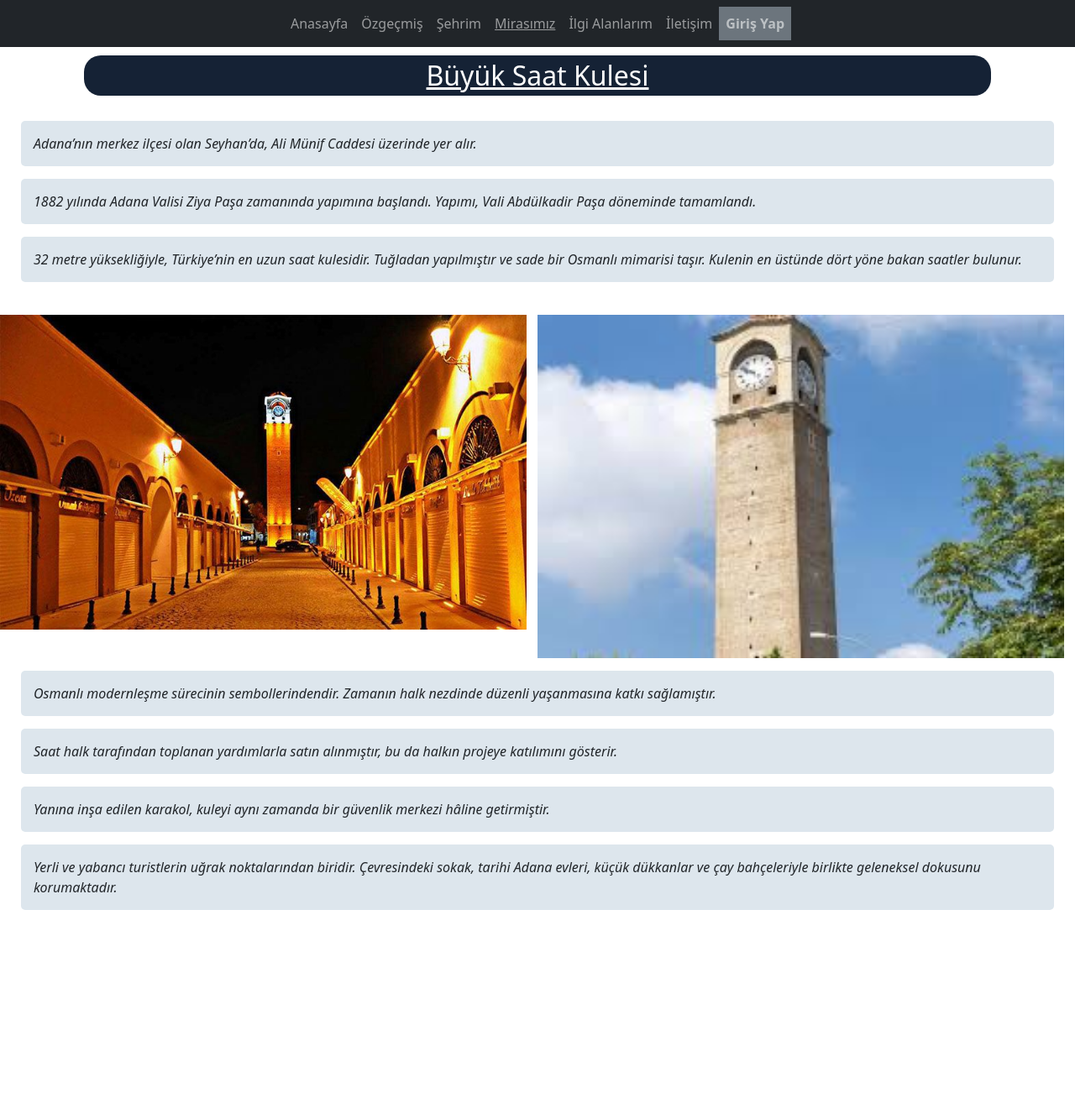
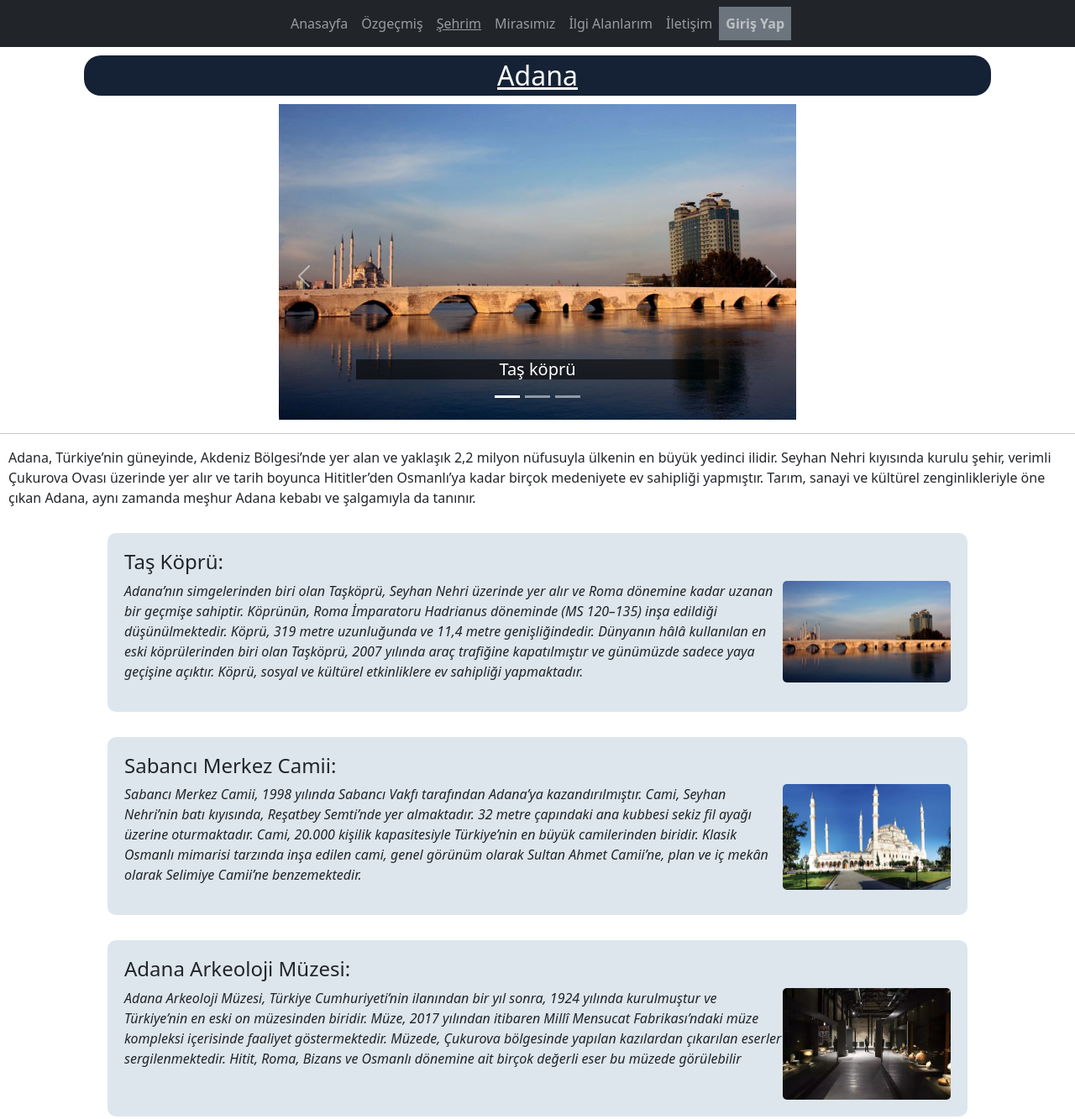
Before and after one commit to betulozkaya01/webtasarimodevim, a plain HTML site: page sehrim.html in a window 1280 px wide. Shown: the whole page at 84% size. Before the commit the page ends 1099 px from the top, so only its background shows below. Drawn offline with nearby package versions, Linux system fonts and the light colour scheme.

Commit message:
Fix sehrim page

```diff
--- a/sehrim.html
+++ b/sehrim.html
@@ -3,16 +3,15 @@
 <head>
     <meta charset="UTF-8">
     <meta name="viewport" content="width=device-width, initial-scale=1.0">
-    <title>Mirasımız</title>
+    <title>Şehrim</title>
 
     <link href="https://cdn.jsdelivr.net/npm/bootstrap@5.3.3/dist/css/bootstrap.min.css" rel="stylesheet"
         integrity="sha384-QWTKZyjpPEjISv5WaRU9OFeRpok6YctnYmDr5pNlyT2bRjXh0JMhjY6hW+ALEwIH" crossorigin="anonymous">
     <script src="https://cdn.jsdelivr.net/npm/bootstrap@5.3.3/dist/js/bootstrap.bundle.min.js"
         integrity="sha384-YvpcrYf0tY3lHB60NNkmXc5s9fDVZLESaAA55NDzOxhy9GkcIdslK1eN7N6jIeHz"
         crossorigin="anonymous"></script>
-    <link rel="stylesheet" href="resources/css/mirasimiz.css">
+    <link rel="stylesheet" href="resources/css/sehrim.css">
 </head>
-
 <body>
     <nav class="navbar navbar-expand-sm sticky-top bg-dark navbar-dark">
         <div class="container-fluid">
@@ -29,10 +28,10 @@
                         <a class="nav-link" href="ozgecmis.html">Özgeçmiş</a>
                     </li>
                     <li class="nav-item">
-                        <a class="nav-link" href="sehrim.html">Şehrim</a>
+                        <a class="nav-link" href="sehrim.html" style="text-decoration: underline;">Şehrim</a>
                     </li>
                     <li class="nav-item">
-                        <a class="nav-link" href="mirasimiz.html" style="text-decoration: underline;">Mirasımız</a>
+                        <a class="nav-link" href="mirasimiz.html">Mirasımız</a>
                     </li>
                     <li class="nav-item">
                         <a class="nav-link" href="ilgi_alanlarim.html">İlgi Alanlarım</a>
@@ -43,32 +42,77 @@
                     <li class="nav-item bg-secondary" id="login" style="font-weight: bolder;">
                         <a class="nav-link" href="login.html">Giriş Yap</a>
                     </li>
-
                 </ul>
             </div>
         </div>
     </nav>
 
+    <h2 style="text-decoration: underline; text-align: center; margin: 10px 100px ; padding: 5px 0px; background-color: #152235; border-radius: 20px; color: white;">Adana</h2>
 
-    <h2 style="text-decoration: underline; text-align: center; margin: 10px 100px ; padding: 5px 0px; background-color: #152235; border-radius: 20px; color: white;">Büyük Saat Kulesi</h2>
+    <div class="container" style="width: 50%;">
+        <div id="carouselExampleCaptions" class="carousel slide carousel-fade">
+            <div class="carousel-indicators">
+              <button type="button" data-bs-target="#carouselExampleCaptions" data-bs-slide-to="0" class="active" aria-current="true" aria-label="Slide 1"></button>
+              <button type="button" data-bs-target="#carouselExampleCaptions" data-bs-slide-to="1" aria-label="Slide 2"></button>
+              <button type="button" data-bs-target="#carouselExampleCaptions" data-bs-slide-to="2" aria-label="Slide 3"></button>
+            </div>
 
-    <div id="old_images_container">
+            <div class="carousel-inner">
 
+              <div class="carousel-item active">
+                <a href="#kopru"><img src="resources/images/kopru.jpeg" class="d-block w-100" alt="Köprü resmi"></a>
+                <div class="carousel-caption">
+                    <h5 style="background-color: rgba(0,0,0,0.6);">Taş köprü</h5>
+                </div>
+              </div>
+
+              <div class="carousel-item">
+                <a href="#cami"><img src="resources/images/cami.jpeg" class="d-block w-100" alt="Cami resmi"></a>
+                <div class="carousel-caption">
+                    <h5 style="background-color: rgba(0,0,0,0.6);">Sabancı Merkez Camii</h5>
+                </div>
+              </div>
+
+              <div class="carousel-item">
+                <a href="#muze"><img src="resources/images/müze.jpeg" class="d-block w-100" alt="Müze resmi"></a>
+                <div class="carousel-caption">
+                    <h5 style="background-color: rgba(0,0,0,0.6);">Adana Arkeoloji Müzesi</h5>
+                </div>
+              </div>
+            </div>
+
+            <button class="carousel-control-prev" type="button" data-bs-target="#carouselExampleCaptions" data-bs-slide="prev" style="background-color: rgba(0,0,0,0.5); margin: 205px 0; border-radius: 150px; width: 60px;">
+              <span class="carousel-control-prev-icon" aria-hidden="true"></span>
+              <span class="visually-hidden">Previous</span>
+            </button>
+            <button class="carousel-control-next" type="button" data-bs-target="#carouselExampleCaptions" data-bs-slide="next" style="background-color: rgba(0,0,0,0.5); margin: 205px 0; border-radius: 150px; width: 60px;">
+              <span class="carousel-control-next-icon" aria-hidden="true"></span>
+              <span class="visually-hidden">Next</span>
+            </button>
+          </div>
     </div>
-    <p class="content">Adana’nın merkez ilçesi olan Seyhan’da, Ali Münif Caddesi üzerinde yer alır.</p>
-    <p class="content">1882 yılında Adana Valisi Ziya Paşa zamanında yapımına başlandı. Yapımı, Vali Abdülkadir Paşa döneminde tamamlandı.</p>
-    <p class="content">32 metre yüksekliğiyle, Türkiye’nin en uzun saat kulesidir. Tuğladan yapılmıştır ve sade bir Osmanlı mimarisi taşır. Kulenin en üstünde dört yöne bakan saatler bulunur.</p>
-
-    <br>
-
-    <img src="resources/images/saat.jpeg" alt="Saat resmi" width="49%" style="display: block; margin: auto; float: left;">
-    <img src="resources/images/buyuksaat.jpg" alt="Saat resmi - 2" width="49%" style="display: block; margin: auto;">
-
-    <p class="content">Osmanlı modernleşme sürecinin sembollerindendir. Zamanın halk nezdinde düzenli yaşanmasına katkı sağlamıştır.</p>
-    <p class="content">Saat halk tarafından toplanan yardımlarla satın alınmıştır, bu da halkın projeye katılımını gösterir.</p>
-    <p class="content">Yanına inşa edilen karakol, kuleyi aynı zamanda bir güvenlik merkezi hâline getirmiştir.</p>
-    <p class="content">Yerli ve yabancı turistlerin uğrak noktalarından biridir. Çevresindeki sokak, tarihi Adana evleri, küçük dükkanlar ve çay bahçeleriyle birlikte geleneksel dokusunu korumaktadır.</p>
 
 
+
+    <hr>
+    <p style="margin: 3px 10px;">Adana, Türkiye’nin güneyinde, Akdeniz Bölgesi’nde yer alan ve yaklaşık 2,2 milyon nüfusuyla ülkenin en büyük yedinci ilidir. Seyhan Nehri kıyısında kurulu şehir, verimli Çukurova Ovası üzerinde yer alır ve tarih boyunca Hititler’den Osmanlı’ya kadar birçok medeniyete ev sahipliği yapmıştır. Tarım, sanayi ve kültürel zenginlikleriyle öne çıkan Adana, aynı zamanda meşhur Adana kebabı ve şalgamıyla da tanınır.</p>
+
+    <div id="kopru" class="lokasyonlar">
+        <h4>Taş Köprü:</h4>
+        <img src="resources/images/kopru.jpeg" alt="galata resmi" width="200px"  style="float: right;">
+        <p >Adana’nın simgelerinden biri olan Taşköprü, Seyhan Nehri üzerinde yer alır ve Roma dönemine kadar uzanan bir geçmişe sahiptir. Köprünün, Roma İmparatoru Hadrianus döneminde (MS 120–135) inşa edildiği düşünülmektedir. Köprü, 319 metre uzunluğunda ve 11,4 metre genişliğindedir. Dünyanın hâlâ kullanılan en eski köprülerinden biri olan Taşköprü, 2007 yılında araç trafiğine kapatılmıştır ve günümüzde sadece yaya geçişine açıktır. Köprü, sosyal ve kültürel etkinliklere ev sahipliği yapmaktadır.</p>
+    </div>
+
+    <div id="cami" class="lokasyonlar">
+        <h4>Sabancı Merkez Camii:</h4>
+        <img src="resources/images/cami.jpeg" alt="istanbul boğazı resmi" width="200px" style="float: right;">
+        <p>Sabancı Merkez Camii, 1998 yılında Sabancı Vakfı tarafından Adana’ya kazandırılmıştır. Cami, Seyhan Nehri’nin batı kıyısında, Reşatbey Semti’nde yer almaktadır. 32 metre çapındaki ana kubbesi sekiz fil ayağı üzerine oturmaktadır. Cami, 20.000 kişilik kapasitesiyle Türkiye’nin en büyük camilerinden biridir. Klasik Osmanlı mimarisi tarzında inşa edilen cami, genel görünüm olarak Sultan Ahmet Camii’ne, plan ve iç mekân olarak Selimiye Camii’ne benzemektedir.</p>
+    </div>
+
+    <div id="muze" class="lokasyonlar">
+        <h4>Adana Arkeoloji Müzesi:</h4>
+        <img src="resources/images/müze.jpeg" alt="müze resmi" width="200px" style="float: right;">
+        <p>Adana Arkeoloji Müzesi, Türkiye Cumhuriyeti’nin ilanından bir yıl sonra, 1924 yılında kurulmuştur ve Türkiye’nin en eski on müzesinden biridir. Müze, 2017 yılından itibaren Millî Mensucat Fabrikası’ndaki müze kompleksi içerisinde faaliyet göstermektedir. Müzede, Çukurova bölgesinde yapılan kazılardan çıkarılan eserler sergilenmektedir. Hitit, Roma, Bizans ve Osmanlı dönemine ait birçok değerli eser bu müzede görülebilir</p>
+    </div>
 </body>
 </html>
```
